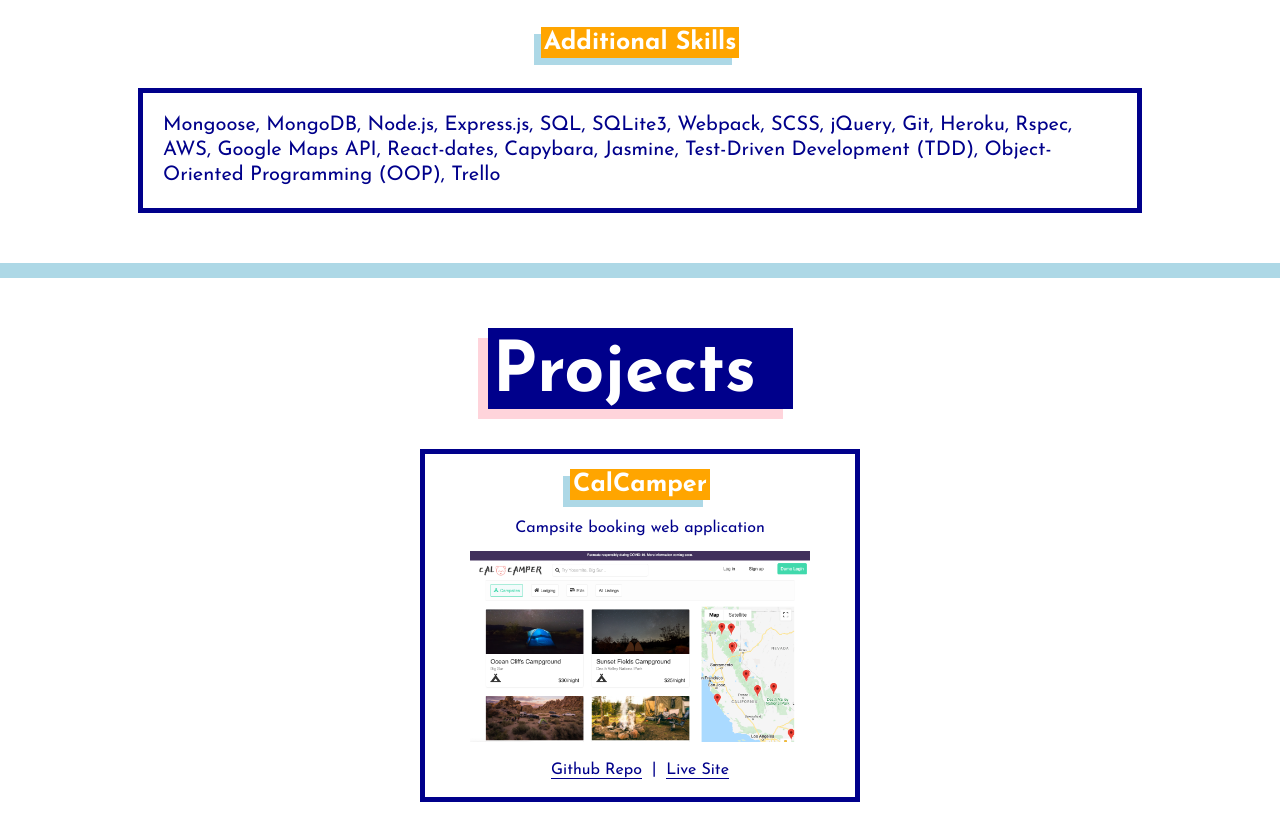
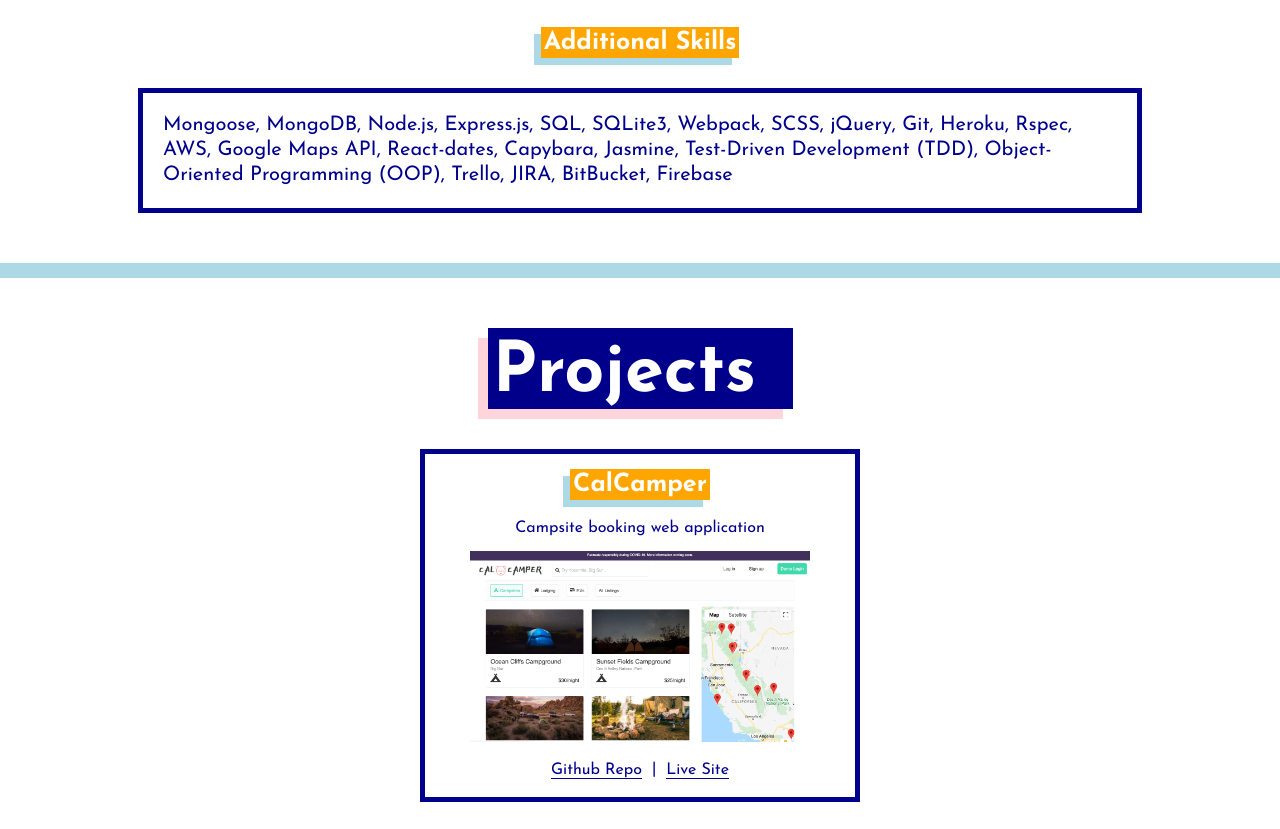
Before and after one commit to anyahirota/portfolio_site, a website: page index.html in a window 1280 px wide. Shown: the part 1219-2048 px from the top of the page. Drawn offline with Linux system fonts and the light colour scheme.

Commit message:
Add new skills to site

```diff
--- a/index.html
+++ b/index.html
@@ -110,7 +110,8 @@
                     Mongoose, MongoDB, Node.js, Express.js, SQL, SQLite3,
                     Webpack, SCSS, jQuery, Git, Heroku, Rspec, AWS, Google Maps
                     API, React-dates, Capybara, Jasmine, Test-Driven Development
-                    (TDD), Object-Oriented Programming (OOP), Trello
+                    (TDD), Object-Oriented Programming (OOP), Trello, JIRA, BitBucket,
+                    Firebase
                 </p>
             </div>
         </div>
```
Also changed, not shown: dist/images/Anya_Hirota_Resume copy.png (added), 2 other files.
